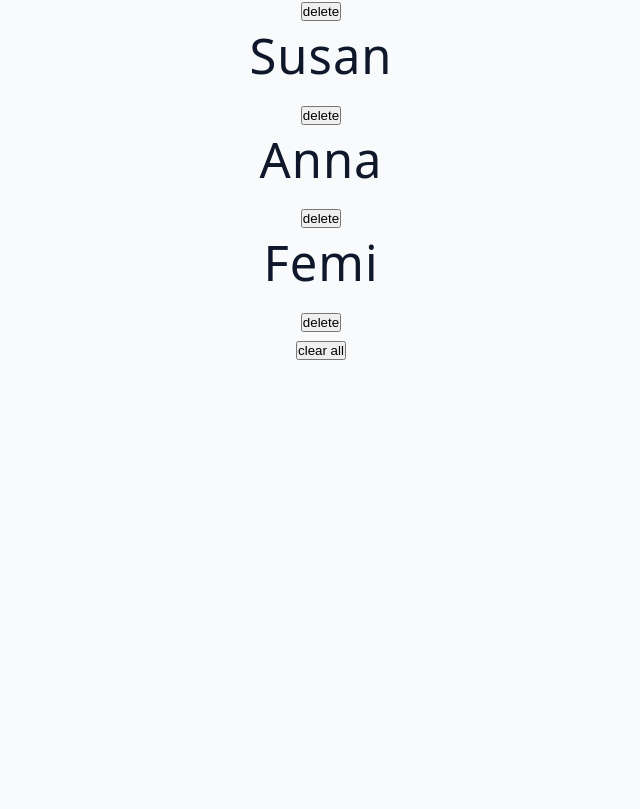
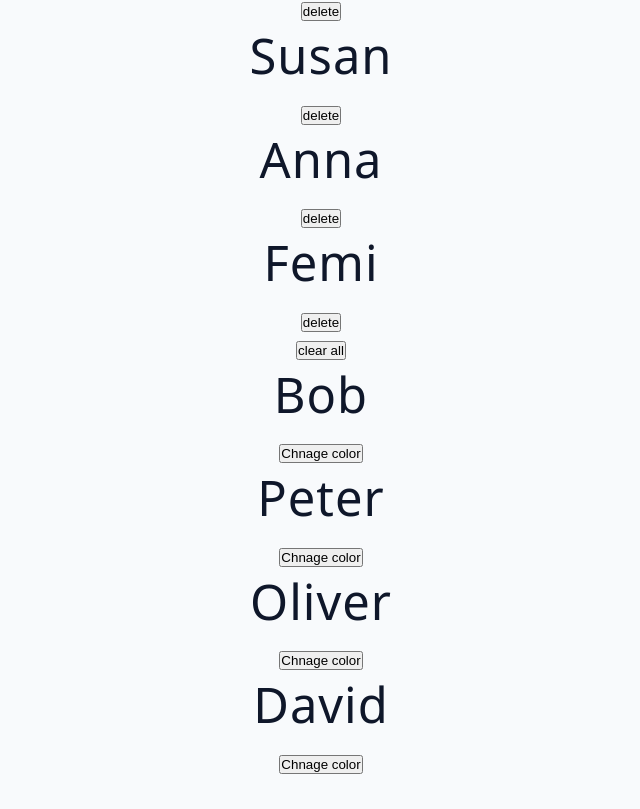
Before and after one commit to Codekazuki/vite, a React (Vite) app: page / in a window 1280 px wide. Shown: the part 399-1208 px from the top of the page, without its empty margins (319-959 px from the left). Before the commit the page ends 800 px from the top, so only its background shows below. Built offline with nearby package versions, Linux system fonts and the light colour scheme.

Commit message:
checking out

```diff
--- a/src/Mpa.jsx
+++ b/src/Mpa.jsx
@@ -1,7 +1,9 @@
 import { useState } from "react";
 import { data } from "./data";
+import { people } from "./data";
 const Mpa = () => {
   const [name, setName] = useState(data);
+  const [pipu, setPipu] = useState(people);
   const handleDelete = (id) => {
     console.log(id);
     const newPeople = name.filter((person) => person.id !== id);
@@ -24,6 +26,20 @@ const Mpa = () => {
         );
       })}
       <button onClick={handleDeleteAll}>clear all</button>
+
+      <div>
+        {pipu.map((people) => {
+          const { id, age, hobby, name } = people;
+          return (
+            <div key={id}>
+              <h1>{name}</h1>
+              <h2>{age}</h2>
+              <h3>{hobby}</h3>
+              <button>Chnage color</button>
+            </div>
+          );
+        })}
+      </div>
     </div>
   );
 };
```
